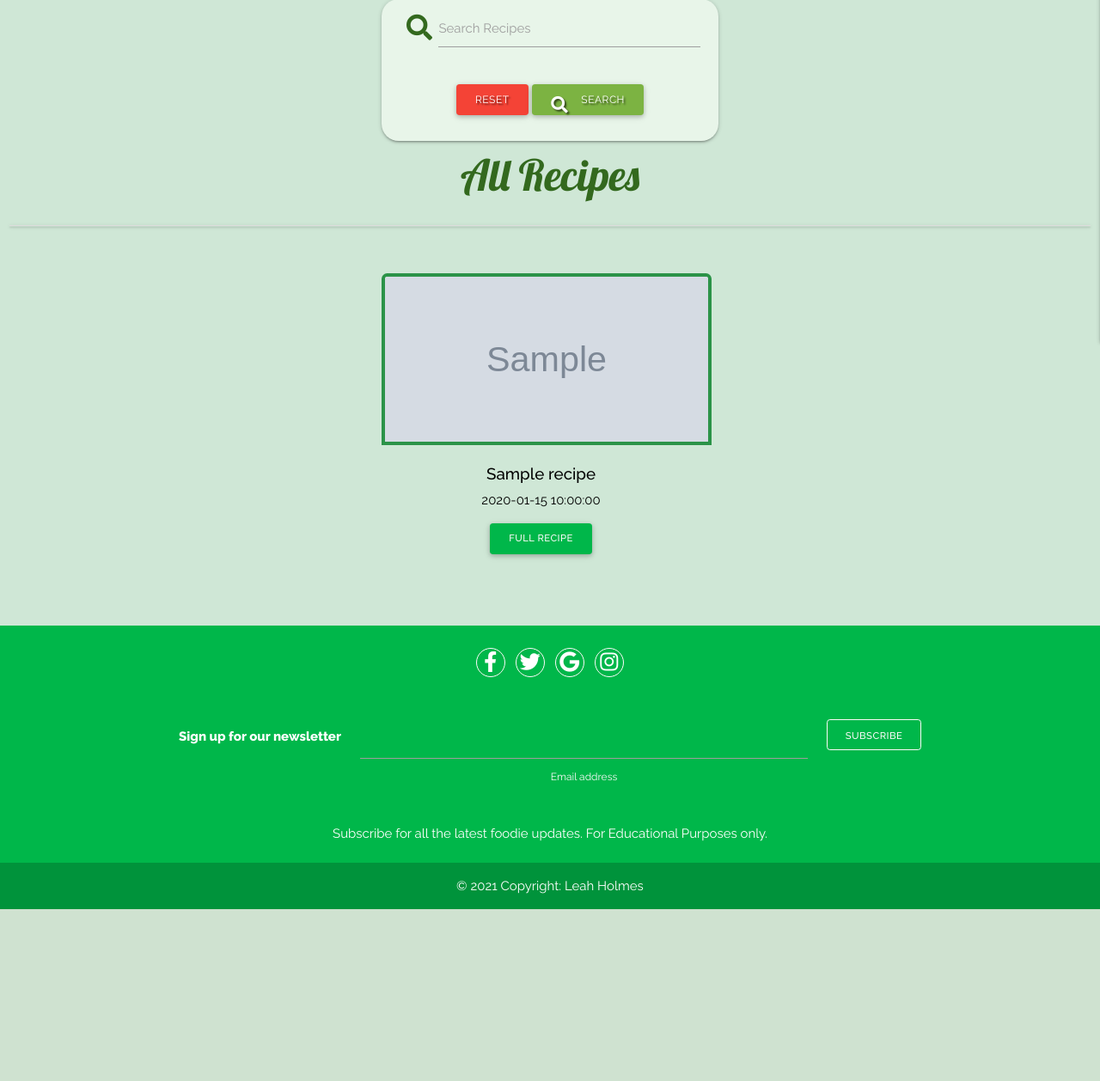
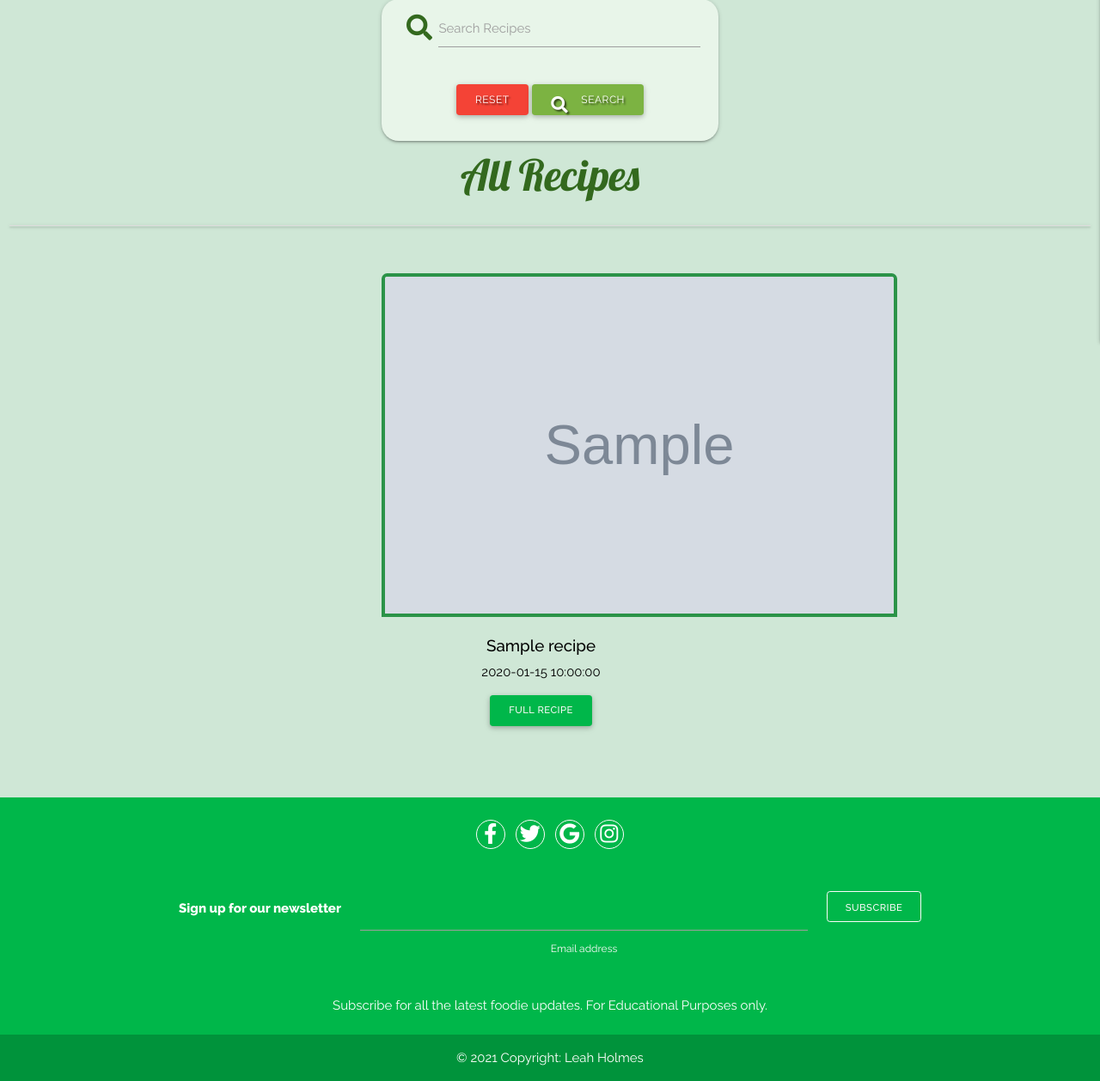
Before and after one commit to Leah1977/familyfavs, a Flask app: page /get_recipes in a window 1280 px wide; the page is wider, and only the part inside the window is pictured. Shown: the part 462-1720 px from the top of that part at 86% size. Before the commit the page ends 1520 px from the top of that part, so only its background shows below. Run offline with Flask 2, Linux system fonts and the light colour scheme; grey boxes marked "Sample" are stand-in pictures; a database or web service that is not in the repository returns one stand-in record (values such as "Sample title"); some libraries are stand-ins or nearby versions.

Commit message:
change image size for all recipes on desktop

```diff
--- a/static/css/style.css
+++ b/static/css/style.css
@@ -244,7 +244,8 @@ h3 {
 }
 
 .recipe-card img {
-    height: 200px;
+    height: 400px;
+    width: 600px;
     border: 4px solid #2B9348;;
 
 }
--- a/templates/full_recipe.html
+++ b/templates/full_recipe.html
@@ -32,6 +32,7 @@
         </div>
         <div class="col s12">
             <h4>Method</h4>
+            <hr>
             <p>{{ recipe.method }}</p>
         </div>
     </div>
```
